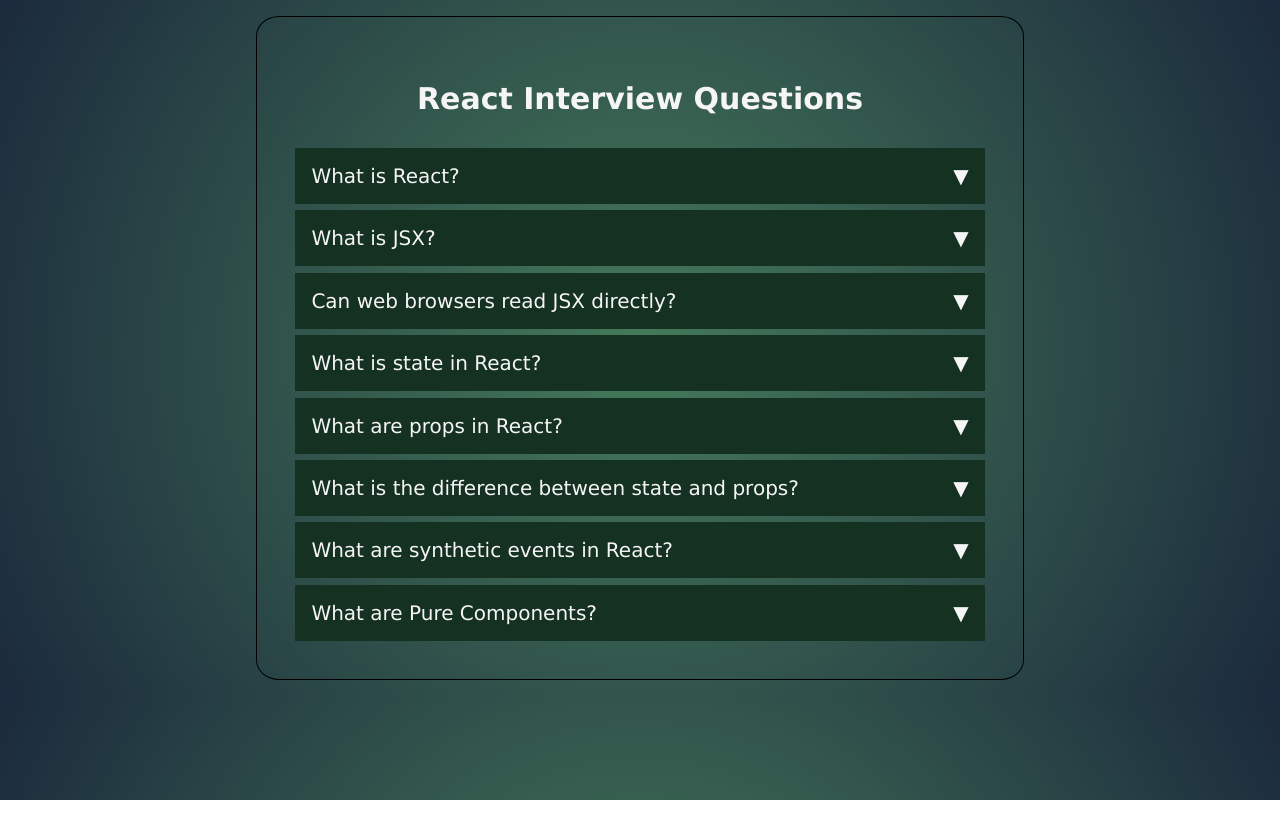
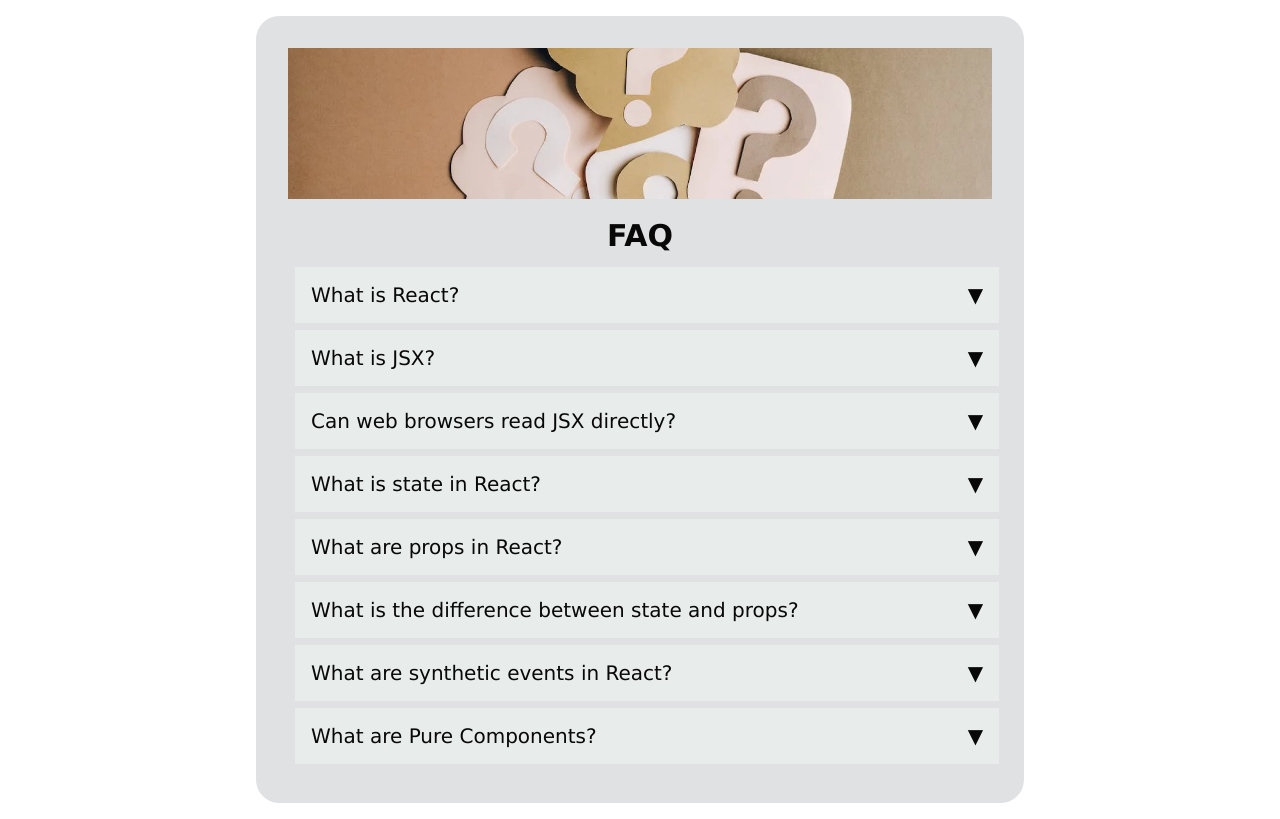
Before and after one commit to ShainiAnil/accordion, a React (Vite) app: page / in a window 1280 px wide. Built offline with nearby package versions, Linux system fonts and the light colour scheme.

Commit message:
changes App.css

```diff
--- a/src/App.css
+++ b/src/App.css
@@ -7,37 +7,41 @@
 body {
   font-family: Verdana, Geneva, Tahoma, sans-serif;
   font-size: 20px;
-  color: whitesmoke;
-  background: rgb(84,153,111);
-  background: radial-gradient(circle, rgb(69, 122, 90) 0%, rgba(27,42,60,1) 100%);
+  color: rgb(8, 8, 8);
+  /* background: rgb(84,153,111);
+  background: radial-gradient(circle, rgb(69, 122, 90) 0%, rgba(27,42,60,1) 100%); */
 }
 
 h2 {
   text-align: center;
-  margin: 2rem 0 2rem 0;
+  margin: 2%;
 }
-
+img{
+  width: 100%;
+  object-fit: contain;
+ }
 .accordion {
   width: 60vw;
   margin: 1rem auto;
-  border:1px solid black;
+  background-color: rgb(224, 225, 226);
   padding: 2rem;
   border-radius: 3%;
 }
 .accordion-item{
-  margin: .4rem;
-}
+  Width:100%;
+  height:auto;
+  margin:1%;
+ }
 .accordion-title {
-
   display: flex;
   flex-direction: row;
   justify-content: space-between;
   cursor: pointer;
-  background-color: #153121;
+  background-color: #e8ecea;
 }
 
 .accordion-title:hover {
-  background-color: #0c5a4d;
+  background-color: #f3f0f0;
 }
 p{
   font-size: 1rem;
@@ -51,10 +55,10 @@ p{
 }
 
 .accordion-content {
-  border: 1px solid black;
+  border: 1px solid rgb(165, 163, 163);
   border-top: none;
   border-radius: 1%;
-
+  background-color: rgb(250, 250, 241);
 }
 
 @media screen and (max-width: 700px) {
--- a/src/App.jsx
+++ b/src/App.jsx
@@ -15,7 +15,8 @@ function App() {
   return (
     <div>
       <div className="accordion">
-       <h2>React Interview Questions</h2>
+       <img src='images/image1.png'/>
+       <h2>FAQ</h2>
         <Accordion dataList={dataList} />
       </div>
     </div>
```
Also changed, not shown: public/images/image1.png (added).
